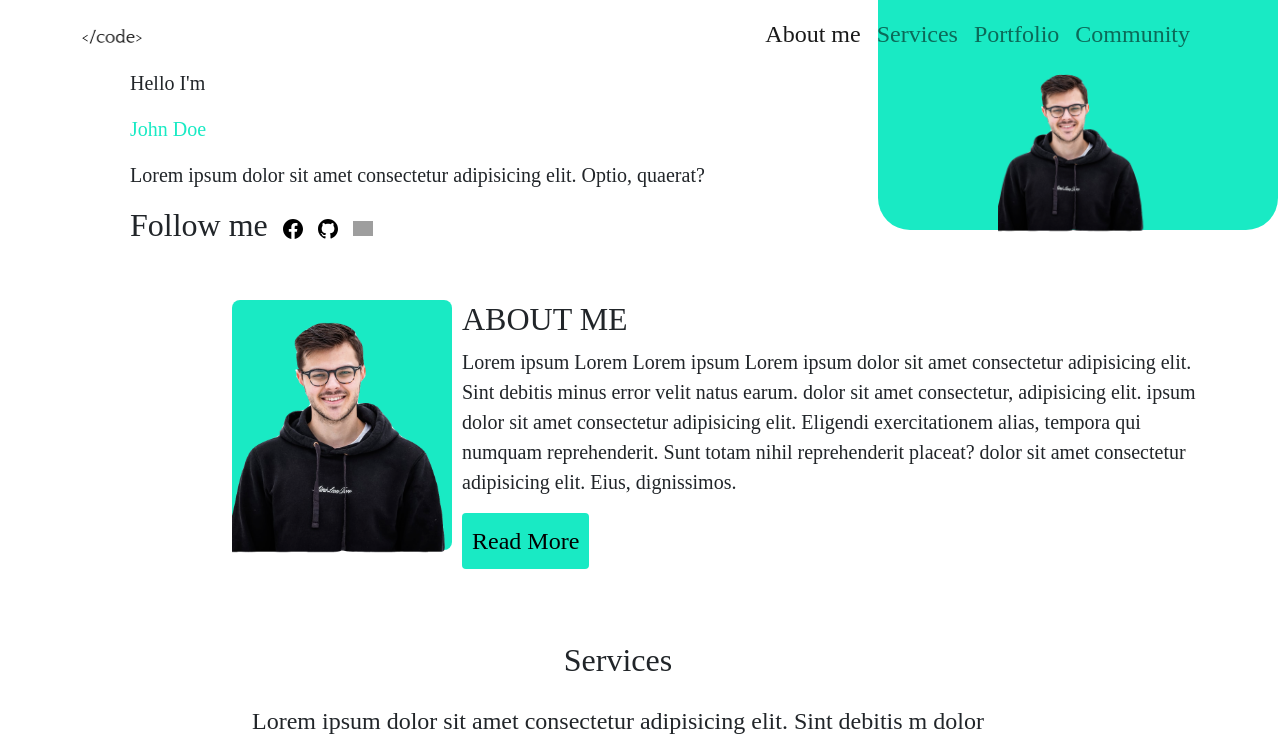
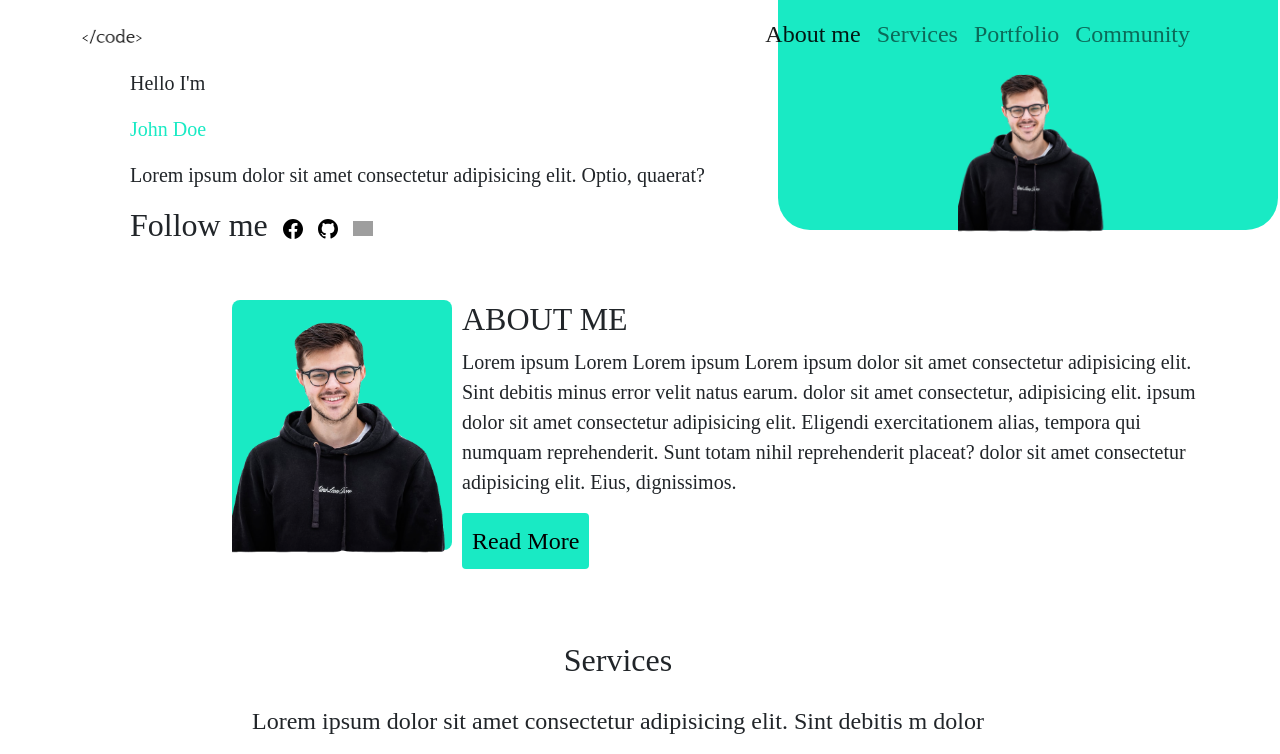
Before and after one commit to IAMNITESHPANDIT/Portfolio, a React (Create React App) app: page / in a window 1280 px wide. Shown: the top 754 px of the page. Built offline with nearby package versions, Linux system fonts and the light colour scheme; grey boxes are pictures that could not be loaded; a web font is replaced by a local one.

Commit message:
style improved

```diff
--- a/src/components/Navbar/navbar.style.css
+++ b/src/components/Navbar/navbar.style.css
@@ -3,7 +3,7 @@
 }
 .styled-box{
     height: 250px;
-    width:400px;
+    min-width:500px;
     position:absolute;
     top:-20px;
     right:2px;
@@ -20,7 +20,7 @@
     height: 180px;
     position:absolute;
     top: 79px;
-    left: 120px;
+    left: 180px;
 }
 .name{
   color:#19EAC4;
```
